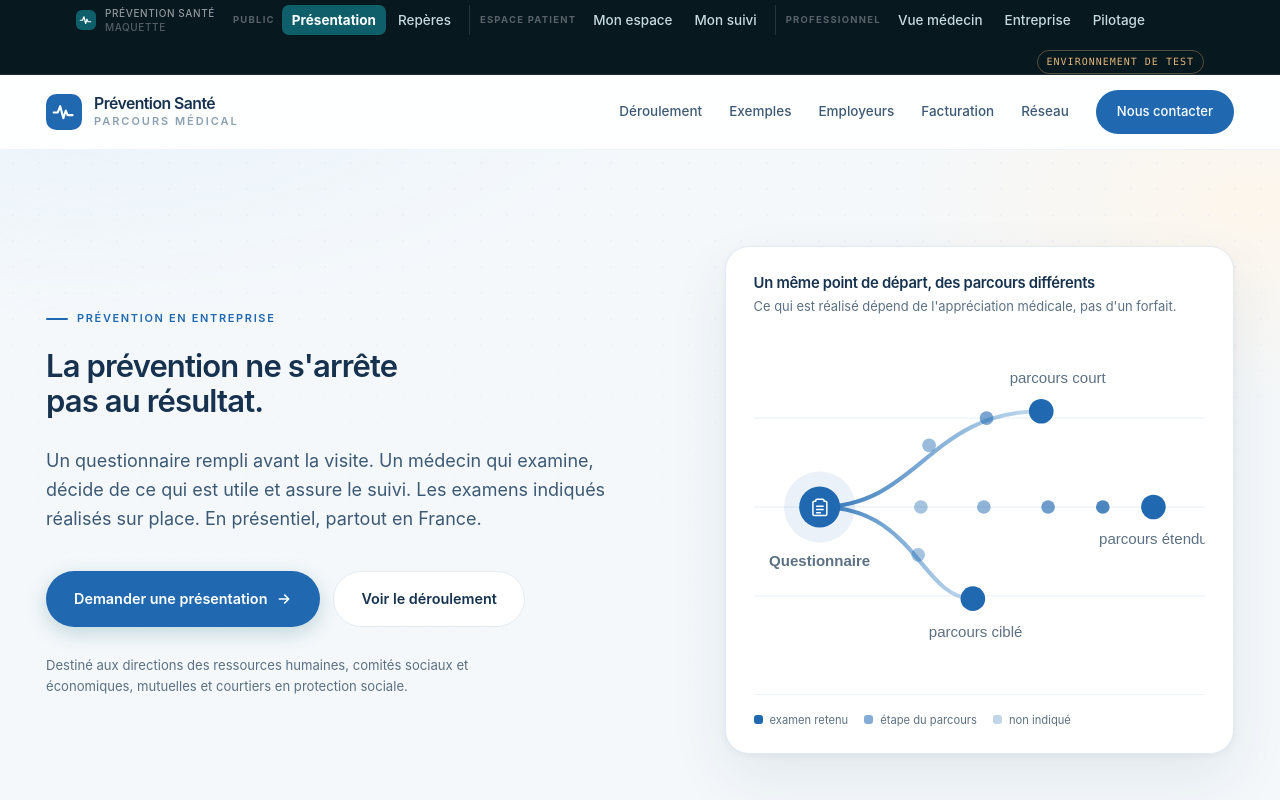
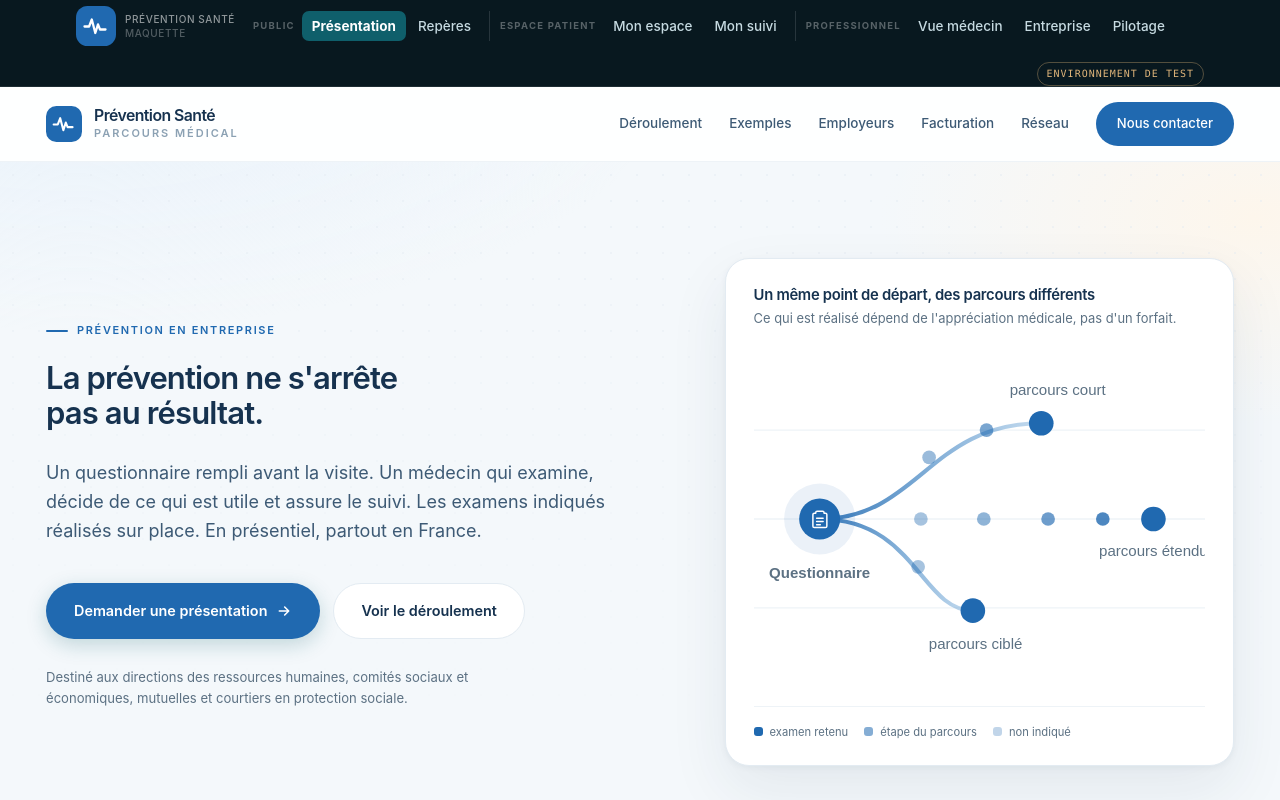
Before and after one commit to DEV-SANTE/lemedecinlibre.com, a plain HTML site: page prevention-sante/index.html in a window 1280 px wide. Shown: the top 800 px of the page. Drawn offline with Linux system fonts and the light colour scheme.

Commit message:
Marque partagee en un seul fichier, employee par toutes les pages

```diff
--- a/prevention-sante/commun/charte.css
+++ b/prevention-sante/commun/charte.css
@@ -91,3 +91,13 @@
   --cadre:100%;
   --mesure:72ch;
 }
+
+/* ---------------------------------------------------------------------
+   LA MARQUE
+
+   Une seule règle de composant dans ce fichier, et c'est assumé : la
+   marque est un fichier partagé (commun/marque.svg), et sa taille
+   d'affichage appartient au même endroit que lui. La disperser dans sept
+   feuilles recréerait précisément la duplication qu'on vient de retirer.
+   ------------------------------------------------------------------ */
+.marque,.mark{width:32px;height:32px;flex:0 0 32px;display:block}
--- a/prevention-sante/commun/navigation.js
+++ b/prevention-sante/commun/navigation.js
@@ -108,10 +108,13 @@
     .nvx-env{display:none}
   }`;
 
-  const LOGO = '<svg viewBox="0 0 40 40" fill="none" aria-hidden="true">' +
-    '<rect width="40" height="40" rx="11.5" fill="#0f5f6b"/>' +
-    '<path d="M8.5 20.5h4.6l2.7-7 3.5 13.5 2.7-8.6 2 5.1h5.5" stroke="#fff" ' +
-    'stroke-width="2.4" stroke-linecap="round" stroke-linejoin="round"/></svg>';
+  /* La marque vient du fichier partagé. Cette copie-ci était restée au
+     bleu-vert de l'ancienne charte alors que les six pages étaient déjà
+     passées au bleu : la barre de circulation, visible sur toutes les
+     pages, affichait donc un logo d'une autre couleur que celui de la
+     page en dessous. C'est l'exemple exact de ce que la duplication
+     produit, et personne ne l'avait signalé. */
+  const LOGO = '<img src="' + B + 'commun/marque.svg" width="40" height="40" alt="">';
 
   function html() {
     const cur = courante();
```
Also changed, not shown: prevention-sante/commun/marque.svg (added).
